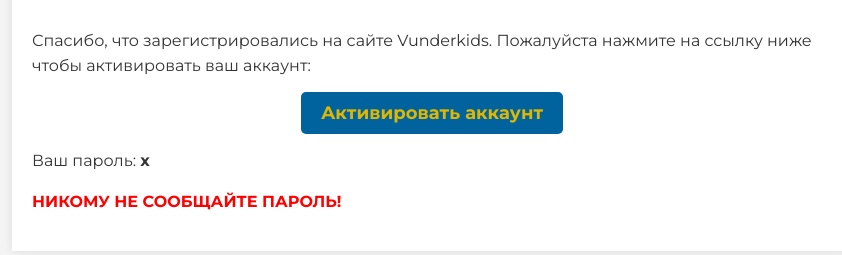
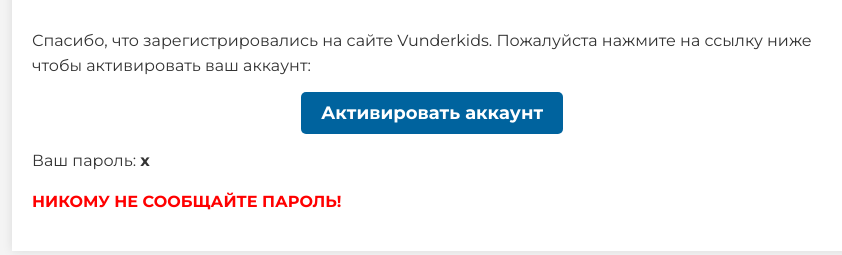
Before and after one commit to BekzhanK1/vunderkids, a Django app: template templates/activation_email.html in a window 1280 px wide. Shown: the part 169-424 px from the top of the page, without its empty margins (208-1050 px from the left). Run offline with Django 4.2, Linux system fonts and the light colour scheme; the template is opened without the code that fills it: most values are stand-ins (such as "Sample title", 1, 10 or a date in 2020); parts of the project's set-up code (start-up, migrations or seed data) failed here and were passed over.

Commit message:
fix: activation_email.html

```diff
--- a/templates/activation_email.html
+++ b/templates/activation_email.html
@@ -25,12 +25,16 @@
 
         a {
             background-color: #00639E;
-            color: rgb(223, 183, 1);
+            color: white;
             padding: 10px 20px;
             font-weight: bold;
             font-size: large;
             text-decoration: none;
             border-radius: 5px;
+        }
+
+        a.visited {
+            color: white;
         }
 
         p {
```
